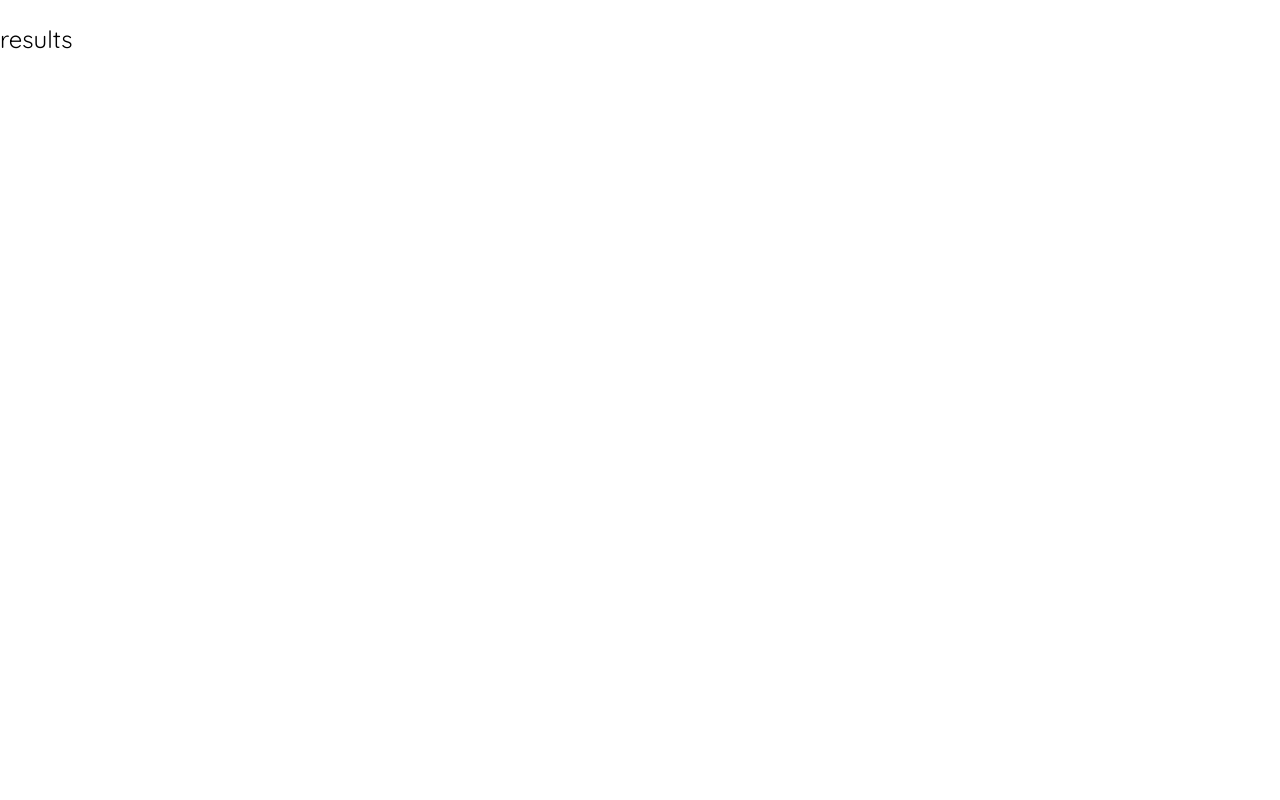
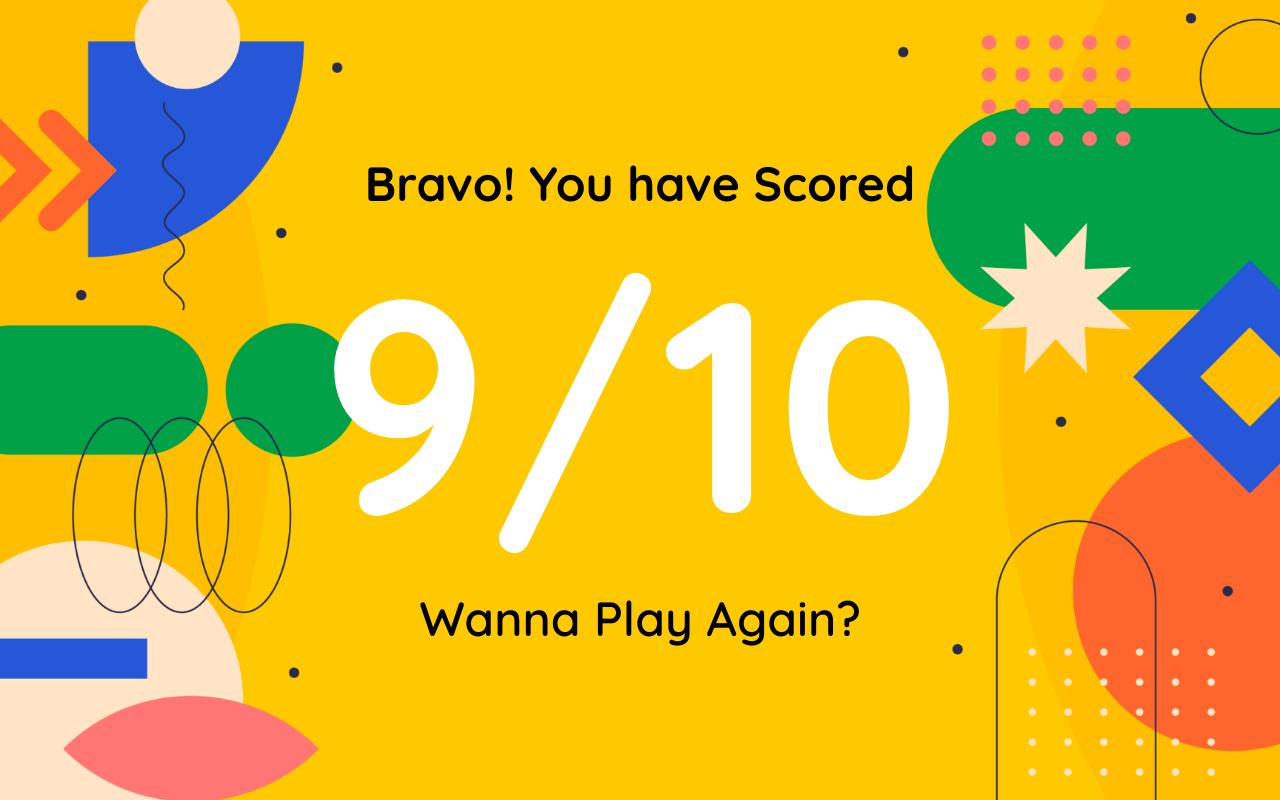
Before and after one commit to Yana-N/quizzler, a Vue app: page /results in a window 1280 px wide. Built offline with nearby package versions, Linux system fonts and the light colour scheme.

Commit message:
add result screen

```diff
--- /dev/null
+++ b/src/components/ResultsScreen.vue
@@ -0,0 +1,37 @@
+<script setup>
+</script>
+
+<template>
+  <div class="page">
+    <p class="text">Bravo! You have Scored</p>
+    <p class="score">9/10</p>
+    <p class="action">Wanna Play Again?</p>
+  </div>
+</template>
+
+<style scoped>
+.page {
+  flex-direction: column;
+  background-image: url('../assets/images/backgrounds/results.jpg');
+}
+
+.page p {
+  margin: 0;
+}
+
+.score {
+  color: var(--white);
+  font-size: 300px;
+  font-weight: 700;
+}
+
+.text {
+  font-size: 48px;
+  font-weight: 700;
+}
+
+.action {
+  font-size: 48px;
+  font-weight: 600;
+}
+</style>
--- a/src/views/HomeView.vue
+++ b/src/views/HomeView.vue
@@ -26,6 +26,4 @@ const startQuiz = () => {
   <quiz-screen v-else />
 </template>
 
-<style scoped>
-
-</style>
+<style scoped></style>
--- a/src/views/ResultsView.vue
+++ b/src/views/ResultsView.vue
@@ -1,5 +1,9 @@
-<script setup></script>
+<script setup>
+import ResultsScreen from '@/components/ResultsScreen.vue'
+</script>
 
 <template>
-  <p>results</p>
+  <results-screen />
 </template>
+
+<style scoped></style>
```
